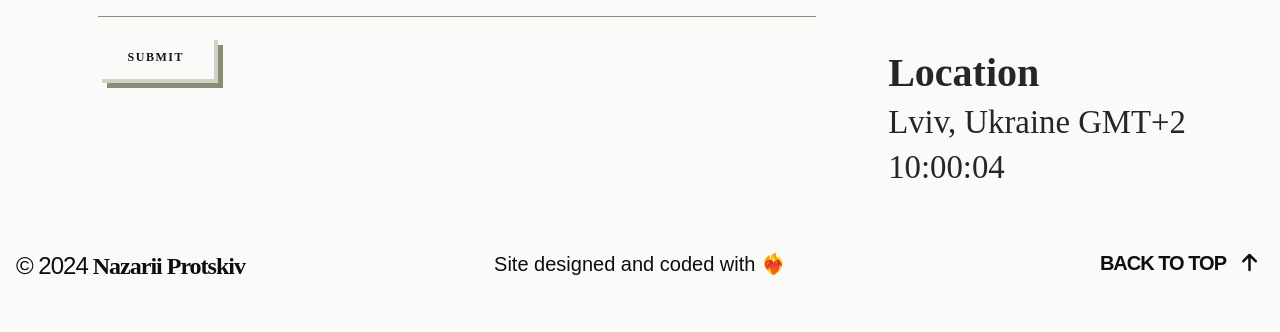
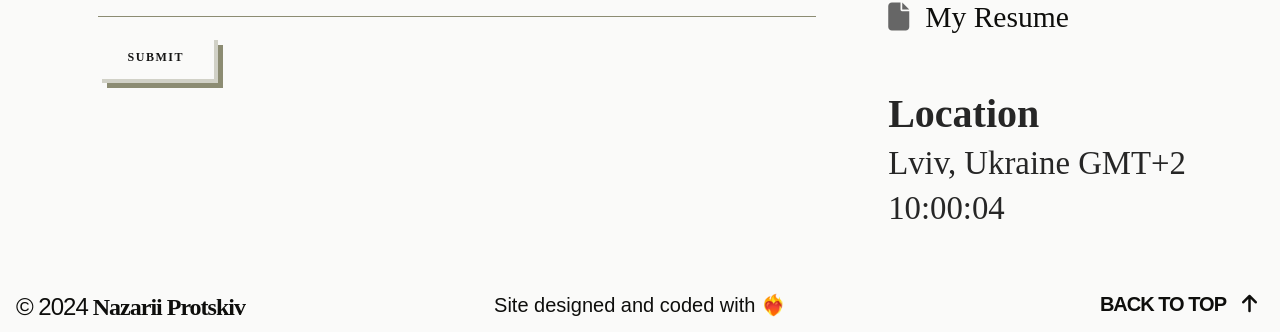
Before and after one commit to Nazarii14/portfolio-v2, a plain HTML site: page index.html in a window 1280 px wide. Shown: the part 7570-7902 px from the top of the page. Before the commit the page ends 7861 px from the top, so only its background shows below. Drawn offline with nearby package versions, Linux system fonts and the light colour scheme; a script that the page names is missing; a web font is replaced by a local one.

Commit message:
deleted unnecessaru files

```diff
--- a/index.html
+++ b/index.html
@@ -407,6 +407,12 @@
                   </a>
                 </li>
 
+                <li>
+                  <a href="Nazarii Protskiv CV Resume.pdf" download>
+                    <i class="fa-solid fa-file"></i>My Resume
+                  </a>
+                </li>
+
               </ul>
             </div>
 
```
Also changed, not shown: images/alg visualizer.png (deleted), images/image_2024-01-26_14-30-30.png (deleted), images/image_2024-01-26_16-34-11.png (deleted), images/main_photo.jpg (deleted), images/pexels-kilian-m-1232594.jpg (deleted), images/pexels-mirsad-mujanovic-691034.jpg (deleted), images/pexels-philip-ackermann-1666012.jpg (deleted), images/seaBattle.png (deleted), images/sorting.png (deleted), images/website.png (deleted), 6 other files.
